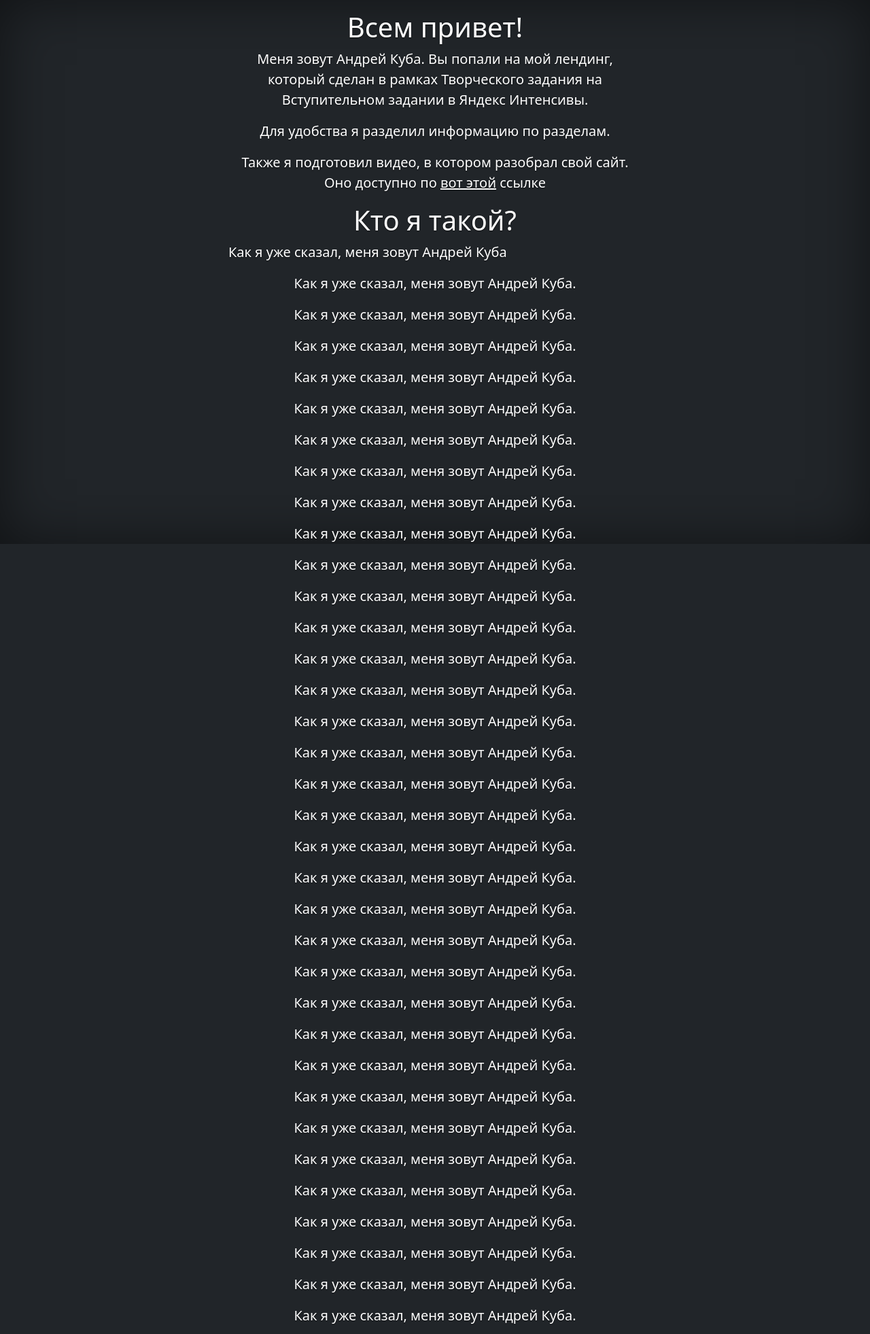
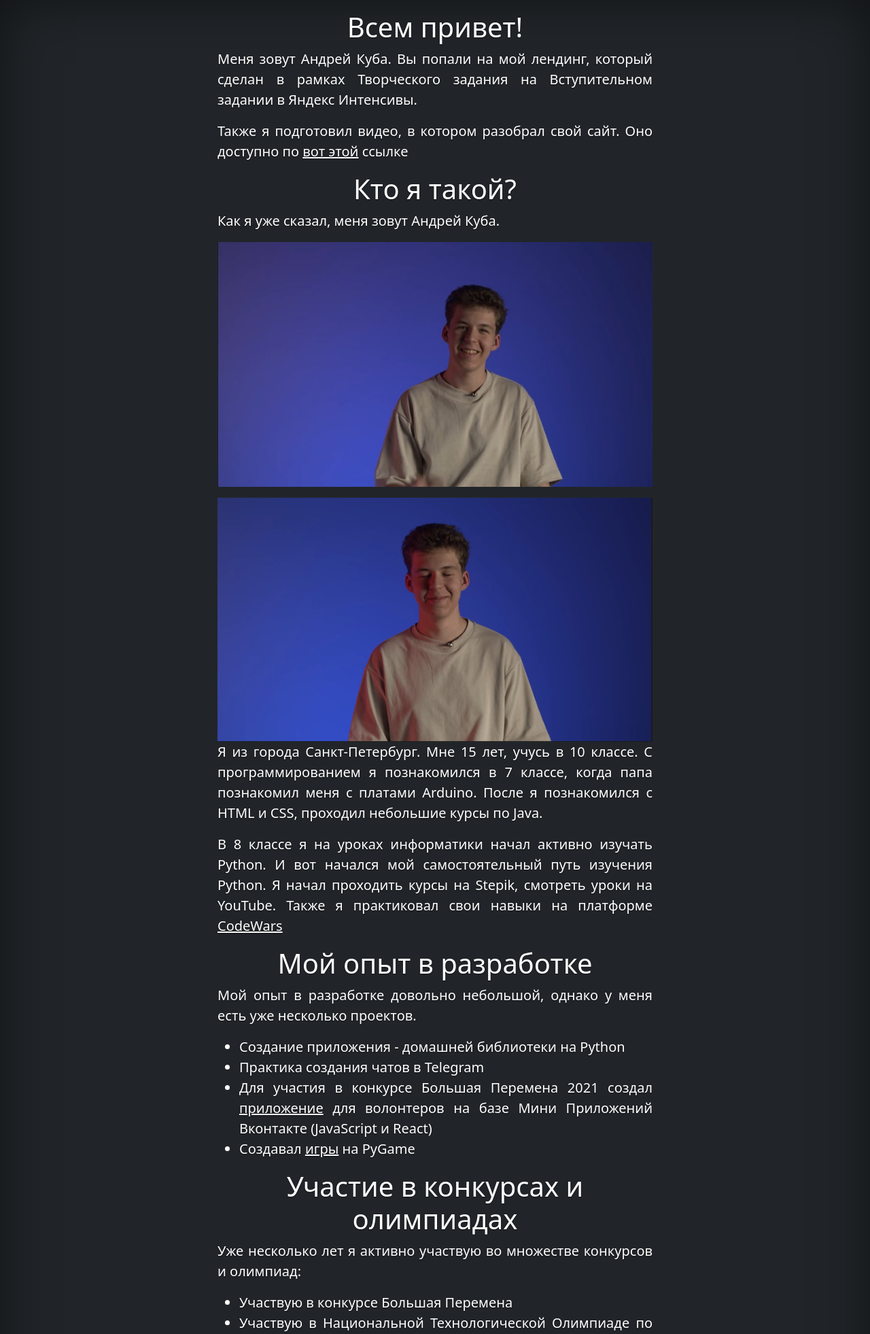
Before and after one commit to sollmater12/YandexIntencive_AndreyKuba, a Django app: page / in a window 1280 px wide. Shown: the top 1962 px of the page at 68% size. Run offline with Django 4.2, Linux system fonts and the light colour scheme; some libraries are stand-ins or nearby versions.

Commit message:
adding main page

```diff
--- a/project/mainpage/static/mainpage/css/cover.css
+++ b/project/mainpage/static/mainpage/css/cover.css
@@ -51,9 +51,3 @@ body {
   color: #fff;
   border-bottom-color: #fff;
 }
-#profile_image{
-    width: 300px;
-    height: 300px;
-    border-radius: 50%;
-    margin-left: 25px;
-}
--- a/project/mainpage/templates/mainpage/html/base.html
+++ b/project/mainpage/templates/mainpage/html/base.html
@@ -20,6 +20,7 @@
       .bd-placeholder-img {
         font-size: 1.125rem;
         text-anchor: middle;
+
         -webkit-user-select: none;
         -moz-user-select: none;
         user-select: none;
@@ -32,13 +33,12 @@
       }
     </style>
     <!-- Custom styles for this template -->
-    <link type="text/css" href="{% static 'mainpage/css/product.css'  %}" rel="stylesheet"/>
     <link type="text/css" href="{% static 'mainpage/css/cover.css'  %}" rel="stylesheet"/>
 </head>
-<body class="d-flex h-100 text-center text-white bg-dark">
+<body class="d-flex h-1000 text-center text-white bg-dark">
 
 <div class="cover-container d-flex w-100 h-100 p-3 mx-auto flex-column">
-    <main class="px-3">
+    <main style="text-align: justify">
         {% block content %}
         {% endblock %}
     </main>
--- a/project/mainpage/templates/mainpage/html/mainpage.html
+++ b/project/mainpage/templates/mainpage/html/mainpage.html
@@ -1,67 +1,65 @@
 {% extends "mainpage/html/base.html" %}
+{% load static%}
 
 {% block content %}
 
-<h1>Всем привет!</h1>
+<h1 align="center" xmlns="http://www.w3.org/1999/html">Всем привет!</h1>
+
 <p class="lead">Меня зовут Андрей Куба. Вы попали на мой лендинг, который сделан в рамках Творческого задания на
     Вступительном задании в Яндекс Интенсивы.</p>
-<p class="lead">
-    Для удобства я разделил информацию по разделам.
-</p>
 <p class="lead">
     Также я подготовил видео, в котором разобрал свой сайт. Оно доступно по
     <a href="https://vk.com/sollmater" class="text-white">вот этой</a> ссылке
 </p>
-<h1>Кто я такой?</h1>
-<p class="lead" align="left">Как я уже сказал, меня зовут Андрей Куба
-</p>
-<p class="lead">Как я уже сказал, меня зовут Андрей Куба.</p>
-<p class="lead">Как я уже сказал, меня зовут Андрей Куба.</p>
-<p class="lead">Как я уже сказал, меня зовут Андрей Куба.</p>
-<p class="lead">Как я уже сказал, меня зовут Андрей Куба.</p>
-<p class="lead">Как я уже сказал, меня зовут Андрей Куба.</p>
-<p class="lead">Как я уже сказал, меня зовут Андрей Куба.</p>
-<p class="lead">Как я уже сказал, меня зовут Андрей Куба.</p>
-<p class="lead">Как я уже сказал, меня зовут Андрей Куба.</p>
-<p class="lead">Как я уже сказал, меня зовут Андрей Куба.</p>
-<p class="lead">Как я уже сказал, меня зовут Андрей Куба.</p>
-<p class="lead">Как я уже сказал, меня зовут Андрей Куба.</p>
-<p class="lead">Как я уже сказал, меня зовут Андрей Куба.</p>
-<p class="lead">Как я уже сказал, меня зовут Андрей Куба.</p>
-<p class="lead">Как я уже сказал, меня зовут Андрей Куба.</p>
-<p class="lead">Как я уже сказал, меня зовут Андрей Куба.</p>
-<p class="lead">Как я уже сказал, меня зовут Андрей Куба.</p>
-<p class="lead">Как я уже сказал, меня зовут Андрей Куба.</p>
-<p class="lead">Как я уже сказал, меня зовут Андрей Куба.</p>
-<p class="lead">Как я уже сказал, меня зовут Андрей Куба.</p>
-<p class="lead">Как я уже сказал, меня зовут Андрей Куба.</p>
-<p class="lead">Как я уже сказал, меня зовут Андрей Куба.</p>
-<p class="lead">Как я уже сказал, меня зовут Андрей Куба.</p>
-<p class="lead">Как я уже сказал, меня зовут Андрей Куба.</p>
-<p class="lead">Как я уже сказал, меня зовут Андрей Куба.</p>
-<p class="lead">Как я уже сказал, меня зовут Андрей Куба.</p>
-<p class="lead">Как я уже сказал, меня зовут Андрей Куба.</p>
-<p class="lead">Как я уже сказал, меня зовут Андрей Куба.</p>
-<p class="lead">Как я уже сказал, меня зовут Андрей Куба.</p>
-<p class="lead">Как я уже сказал, меня зовут Андрей Куба.</p>
-<p class="lead">Как я уже сказал, меня зовут Андрей Куба.</p>
-<p class="lead">Как я уже сказал, меня зовут Андрей Куба.</p>
-<p class="lead">Как я уже сказал, меня зовут Андрей Куба.</p>
-<p class="lead">Как я уже сказал, меня зовут Андрей Куба.</p>
-<p class="lead">Как я уже сказал, меня зовут Андрей Куба.</p>
-<p class="lead">Как я уже сказал, меня зовут Андрей Куба.</p>
-<p class="lead">Как я уже сказал, меня зовут Андрей Куба.</p>
-<p class="lead">Как я уже сказал, меня зовут Андрей Куба.</p>
-<p class="lead">Как я уже сказал, меня зовут Андрей Куба.</p>
-<p class="lead">Как я уже сказал, меня зовут Андрей Куба.</p>
-<p class="lead">Как я уже сказал, меня зовут Андрей Куба.</p>
-<p class="lead">Как я уже сказал, меня зовут Андрей Куба.</p>
-<p class="lead">Как я уже сказал, меня зовут Андрей Куба.</p>
-<p class="lead">Как я уже сказал, меня зовут Андрей Куба.</p>
-<p class="lead">Как я уже сказал, меня зовут Андрей Куба.</p>
-<p class="lead">Как я уже сказал, меня зовут Андрей Куба.</p>
-<p class="lead">Как я уже сказал, меня зовут Андрей Куба.</p>
-<p class="lead">Как я уже сказал, меня зовут Андрей Куба.</p>
+
+<h1 align="center">Кто я такой?</h1>
+
 <p class="lead">Как я уже сказал, меня зовут Андрей Куба.</p>
 
+<img src="{% static 'mainpage/images/kuba1.jpg' %}" class="img-fluid" alt="тут должна быть картинка, но она пропала">
+<p class="lead"></p>
+<img src="{% static 'mainpage/images/kuba2.png' %}" class="img-fluid" alt="тут должна быть картинка, но она пропала">
+
+<p class="lead">Я из города Санкт-Петербург. Мне 15 лет, учусь в 10 классе. С программированием я познакомился в 7
+    классе,
+    когда папа познакомил меня с платами Arduino. После я познакомился с HTML и CSS, проходил небольшие курсы по
+    Java.</p>
+<p class="lead">В 8 классе я на уроках информатики начал активно изучать Python. И вот начался мой самостоятельный путь
+    изучения Python. Я начал проходить курсы на Stepik, смотреть уроки на YouTube.
+    Также я практиковал свои навыки на платформе <a href="https://codewars.com" class="text-white">CodeWars</a></p>
+
+<h1 align="center">Мой опыт в разработке</h1>
+<p class="lead">Мой опыт в разработке довольно небольшой, однако у меня есть уже несколько проектов.</p>
+<ul style="font-size: 20px">
+    <li>Создание приложения - домашней библиотеки на Python</li>
+    <li>Практика создания чатов в Telegram</li>
+    <li>Для участия в конкурсе Большая Перемена 2021 создал <a href="https://vk.com/services?w=app7896298_344574162"
+                                                               class="text-white">приложение</a>
+        для волонтеров на базе Мини Приложений Вконтакте
+        (JavaScript и React)
+    </li>
+    <li>Создавал <a href="https://github.com/sollmater12/TimeLoop" class="text-white">игры</a> на PyGame</li>
+</ul>
+
+<h1 align="center">Участие в конкурсах и олимпиадах</h1>
+<p class="lead">Уже несколько лет я активно участвую во множестве конкурсов и олимпиад:</p>
+<ul style="font-size: 20px">
+    <li>Участвую в конкурсе Большая Перемена</li>
+    <li>Участвую в Национальной Технологической Олимпиаде по профилям Информационной Безопасности и Искусственного
+        Интеллекта
+    </li>
+    <li>Хожу на стажировки в ведущие ВУЗЫ страны (ИТМО, Политех, ЛЭТИ)</li>
+    <li>Проходил курсы по программированию на платах Arduino</li>
+</ul>
+
+<img src="{% static 'mainpage/images/kuba3.jpg' %}" class="img-fluid" alt="тут должна быть картинка, но она пропала">
+
+<h1 align="center">Мои планы на будущее</h1>
+<p class="lead">В течение следующих 2 лет мне хочется больше углубляться в профессиональной среду, развиваться и
+    принимать участие в промышленной разработке.</p>
+<p class="lead">После прохождения Интенсива Академии Яндекса я хочу поступить на Летнюю Школу Яндекса, а после принять
+    участие в стажировке Яндекса.</p>
+<p class="lead">Также я планирую поступить в ведущие технические ВУЗЫ страны - ИТМО, Политех, ЛЭТИ.</p>
+
+<h2 align="center">Благодарю за внимание! Всем пока! &#9995; &#9996;</h2>
 {% endblock %}
```
Also changed, not shown: project/mainpage/static/mainpage/images/kuba1.jpg (added), project/mainpage/static/mainpage/images/kuba2.png (added), project/mainpage/static/mainpage/images/kuba3.jpg (added), project/mainpage/static/mainpage/images/олеша.jpg (deleted).
